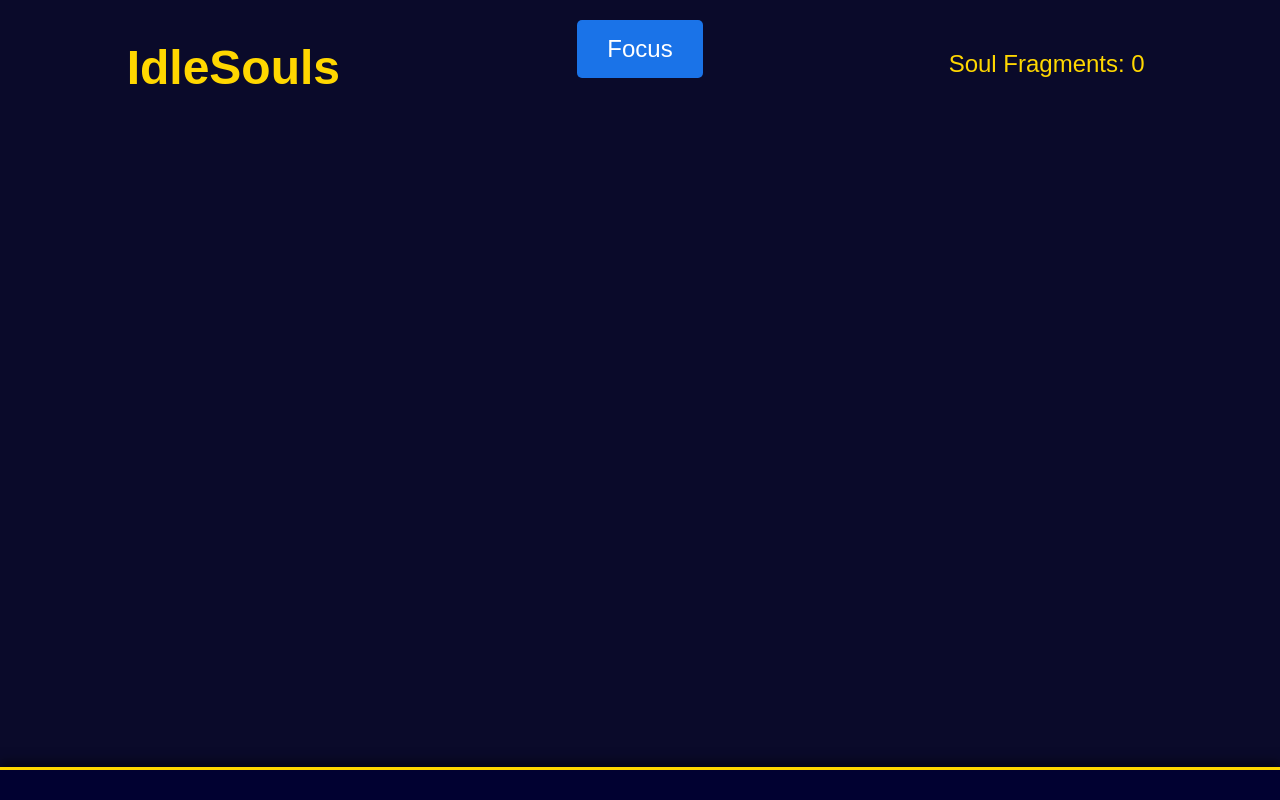
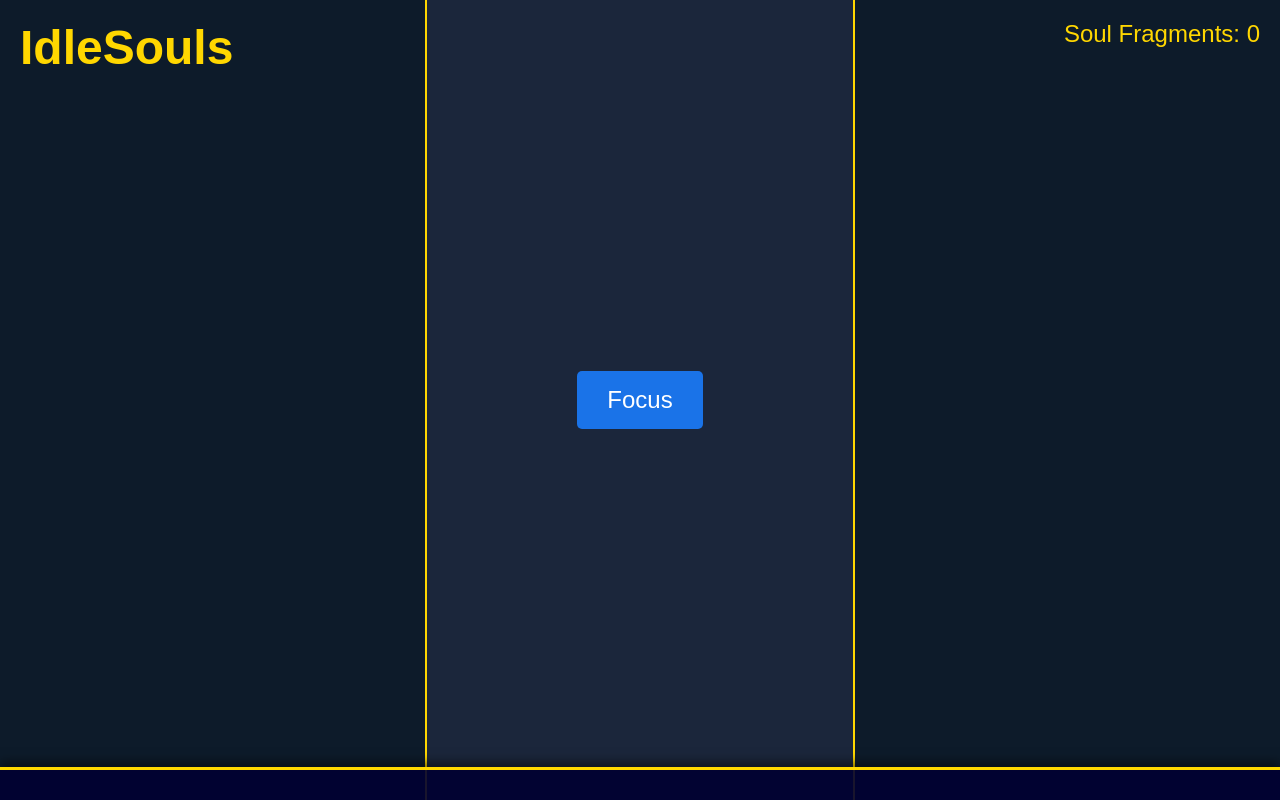
Before and after one commit to IdleSouls/IdleNecromancer, a plain HTML site: page index.html in a window 1280 px wide. Drawn offline with Linux system fonts and the light colour scheme.

Commit message:
Update style.css

```diff
--- a/css/style.css
+++ b/css/style.css
@@ -1,107 +1,109 @@
-/* Resetta gli stili predefiniti */
+/* Reset */
 * {
     margin: 0;
     padding: 0;
     box-sizing: border-box;
 }
 
-/* Corpo del sito */
+/* Layout principale */
 body {
     font-family: 'Arial', sans-serif;
-    background-color: #0a0a2a; /* Blu scuro per lo sfondo */
-    color: #fff; /* Testo bianco per contrasto */
+    background-color: #0a0a2a;
+    color: #fff;
     display: flex;
-    flex-direction: row; /* Layout a righe (3 colonne) */
-    justify-content: space-between; /* Spaziatura tra le colonne */
-    align-items: flex-start; /* Allinea tutto in alto */
-    height: 100vh; /* Copre tutta la pagina */
-    padding: 20px;
+    flex-direction: row;
+    height: 100vh;
+    overflow: hidden;
 }
 
-/* Colonna sinistra (per il titolo) */
-#leftColumn {
-    flex: 1; /* Occupa una parte dello schermo */
-    display: flex;
-    justify-content: center;
-    align-items: flex-start;
+/* Colonne */
+#leftColumn, #centerColumn, #rightColumn {
+    flex: 1;
     padding: 20px;
+    height: 100%;
 }
 
-/* Colonna centrale (per il pulsante) */
+/* Colonna sinistra */
+#leftColumn {
+    background-color: #0d1b2a; /* Blu scuro */
+    display: flex;
+    justify-content: flex-start;
+    align-items: flex-start;
+    border-right: 2px solid #ffd700; /* Divisorio dorato a destra */
+}
+
+/* Colonna centrale */
 #centerColumn {
-    flex: 1; /* Occupa una parte dello schermo */
+    background-color: #1b263b; /* Blu più chiaro */
     display: flex;
     justify-content: center;
     align-items: center;
 }
 
-/* Colonna destra (per il conteggio dei frammenti) */
+/* Colonna destra */
 #rightColumn {
-    flex: 1; /* Occupa una parte dello schermo */
+    background-color: #0d1b2a; /* Blu scuro */
     display: flex;
-    justify-content: center;
+    justify-content: flex-end;
     align-items: flex-start;
-    padding: 20px;
+    border-left: 2px solid #ffd700; /* Divisorio dorato a sinistra */
 }
 
-/* Titolo principale */
+/* Titolo */
 h1 {
-    color: #ffd700; /* Colore oro */
+    color: #ffd700;
     font-size: 3em;
-    margin-bottom: 0;
 }
 
-/* Testo Soul Fragments */
+/* Contatore */
 #resourceCount {
     font-size: 1.5em;
     color: #ffd700;
-    margin-top: 10px;
 }
 
-/* Pulsante Focus */
+/* Pulsante */
 #focusButton {
     padding: 15px 30px;
-    background-color: #1a73e8; /* Blu chiaro per il pulsante */
+    background-color: #1a73e8;
     border: none;
     color: white;
     font-size: 1.5em;
     border-radius: 5px;
     cursor: pointer;
+    transition: background-color 0.2s;
 }
 
-/* Cambia il colore del pulsante al passaggio del mouse */
 #focusButton:hover {
-    background-color: #0d5db6; /* Blu scuro */
+    background-color: #0d5db6;
 }
 
-/* Log degli eventi (in basso) */
+/* Log */
 #log {
     position: fixed;
     bottom: 0;
     left: 0;
     width: 100%;
-    background-color: rgba(0, 0, 50, 0.9); /* Fondo blu scuro semi-trasparente */
-    color: #ffd700; /* Colore del testo oro */
+    background-color: rgba(0, 0, 50, 0.9);
+    color: #ffd700;
     padding: 15px;
     font-family: 'Courier New', monospace;
     font-size: 1.2em;
     max-height: 200px;
     overflow-y: auto;
-    border-top: 3px solid #ffd700; /* Linea dorata sopra il log */
+    border-top: 3px solid #ffd700;
     z-index: 10;
-    box-shadow: 0px -5px 10px rgba(0, 0, 0, 0.5); /* Aggiungi un'ombra sottile per un effetto di profondità */
+    box-shadow: 0px -5px 10px rgba(0, 0, 0, 0.5);
 }
 
 #log div {
     margin-bottom: 10px;
-    line-height: 1.5; /* Distanza tra le righe */
+    line-height: 1.5;
 }
 
-/* Aggiungi un po' di sfondo alternato per i log */
 #log div:nth-child(odd) {
-    background-color: rgba(0, 0, 70, 0.8); /* Colore di sfondo blu scuro alternato */
+    background-color: rgba(0, 0, 70, 0.8);
 }
 
 #log div:nth-child(even) {
-    background-color: rgba(0, 0, 80, 0.8); /* Colore di sfondo blu scuro alternato */
+    background-color: rgba(0, 0, 80, 0.8);
 }
```
